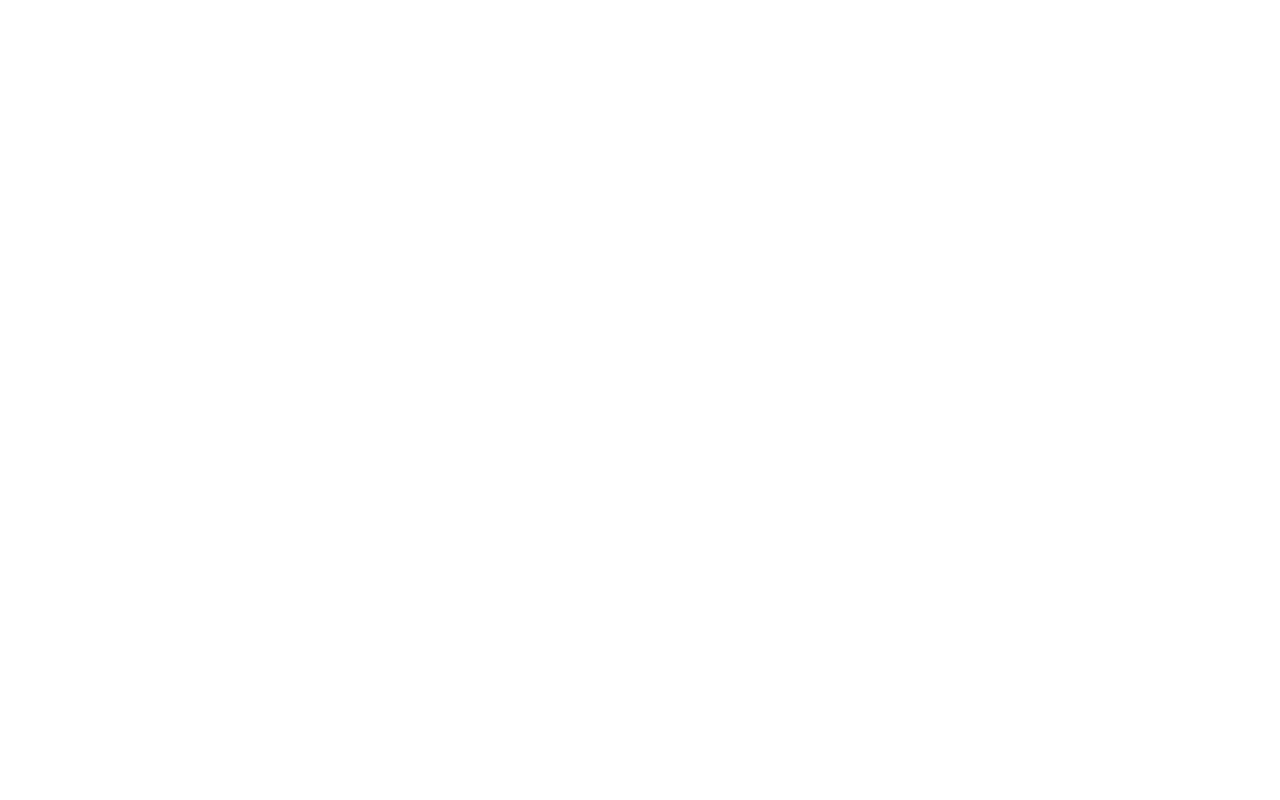
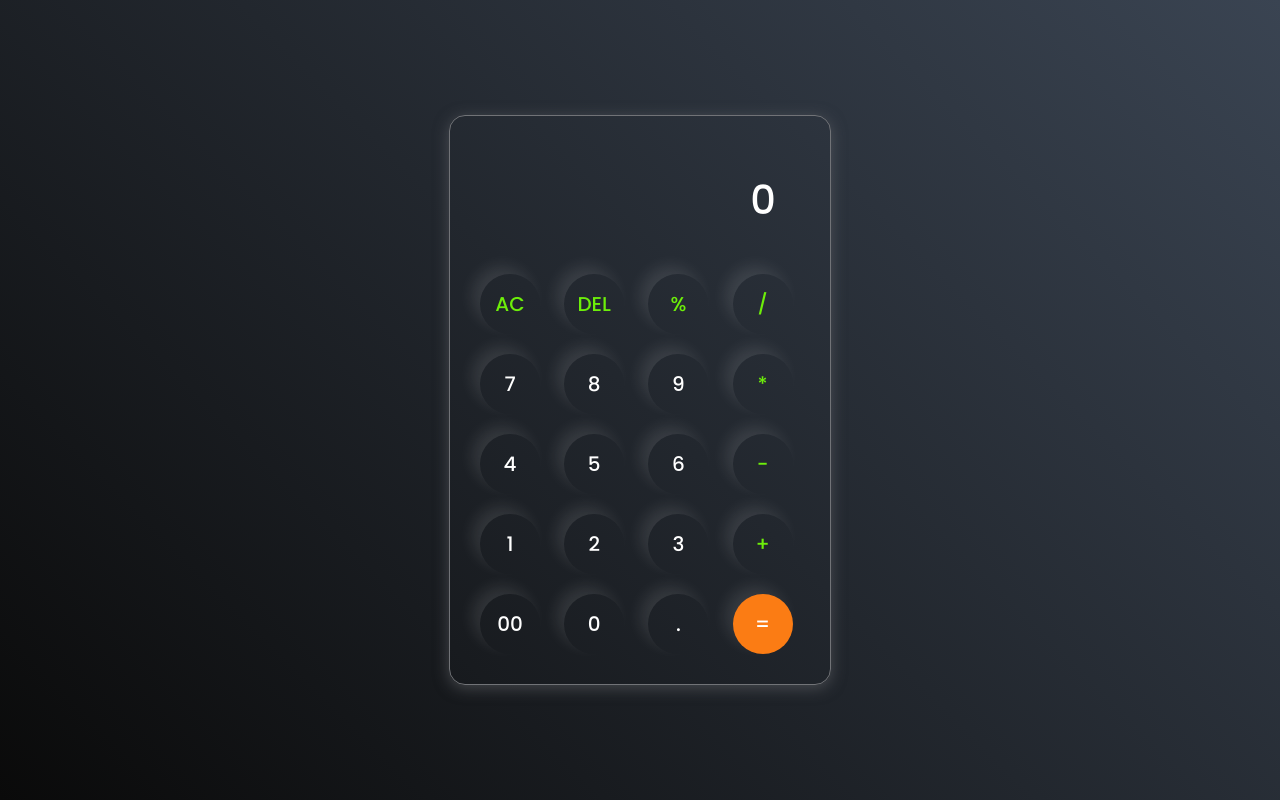
Before and after one commit to Taslim-khan007/Calculator, a plain HTML site: page index.html in a window 1280 px wide. Drawn offline with Linux system fonts and the light colour scheme.

Commit message:
Add Files

```diff
--- a/index.html
+++ b/index.html
@@ -1,11 +1,50 @@
 <!DOCTYPE html>
  <html lang="en">
    <head>
-    <meta charset="UTF-8">
-    <meta name="viewport" content="width=device-width, initial-scale=1.0">
-    <title>Document</title>
+     <meta charset="UTF-8" />
+     <meta http-equiv="X-UA-Compatible" content="IE=edge" />
+     <meta name="viewport" content="width=device-width, initial-scale=1.0" />
+     <link rel="stylesheet" href="styles.css" />
+     <title>Calculator</title>
    </head>
    <body>
+     <div class="container">
+       <div class="calculator">
+         <input type="text" id="inputBox" placeholder="0" />
+         <div>
+           <button class="button operator">AC</button>
+           <button class="button operator">DEL</button>
+           <button class="button operator">%</button>
+           <button class="button operator">/</button>
+         </div>
+         <div>
+           <button class="button">7</button>
+           <button class="button">8</button>
+           <button class="button">9</button>
+           <button class="button operator">*</button>
+         </div>
+         <div>
+           <button class="button">4</button>
+           <button class="button">5</button>
+           <button class="button">6</button>
+           <button class="button operator">-</button>
+         </div>
+         <div>
+           <button class="button">1</button>
+           <button class="button">2</button>
+           <button class="button">3</button>
+           <button class="button operator">+</button>
+         </div>
 
+         <div>
+           <button class="button">00</button>
+           <button class="button">0</button>
+           <button class="button">.</button>
+           <button class="button equalBtn">=</button>
+         </div>
+       </div>
+     </div>
+
+     <script src="script.js"></script>
    </body>
  </html>
--- a/script.js
+++ b/script.js
@@ -1,2 +1,27 @@
-let r = 10;
-let j = 6;
+let input = document.getElementById('inputBox');
+ let buttons = document.querySelectorAll('button');
+
+ let string = "";
+ let arr = Array.from(buttons);
+ arr.forEach(button => {
+     button.addEventListener('click', (e) =>{
+         if(e.target.innerHTML == '='){
+             string = eval(string);
+             input.value = string;
+         }
+
+         else if(e.target.innerHTML == 'AC'){
+             string = "";
+             input.value = string;
+         }
+         else if(e.target.innerHTML == 'DEL'){
+             string = string.substring(0, string.length-1);
+             input.value = string;
+         }
+         else{
+             string += e.target.innerHTML;
+             input.value = string;
+         }
+
+     })
+ })
--- a/styles.css
+++ b/styles.css
@@ -0,0 +1,64 @@
+@import url('https://fonts.googleapis.com/css2?family=Poppins:wght@500&display=swap');
+
+ *{
+     margin: 0;
+     padding: 0;
+     box-sizing: border-box;
+     font-family: 'Poppins', sans-serif;
+ }
+
+ body{
+     width: 100%;
+     height: 100vh;
+     display: flex;
+     justify-content: center;
+     align-items: center;
+     background: linear-gradient(45deg, #0a0a0a, #3a4452);
+ }
+
+ .calculator{
+     border: 1px solid #717377;
+     padding: 20px;
+     border-radius: 16px;
+     background: transparent;
+     box-shadow: 0px 3px 15px rgba(113, 115, 119, 0.5);
+
+ }
+
+ input{
+     width: 320px;
+     border: none;
+     padding: 24px;
+     margin: 10px;
+     background: transparent;
+     box-shadow: 0px 3px 15px rgbs(84, 84, 84, 0.1);
+     font-size: 40px;
+     text-align: right;
+     cursor: pointer;
+     color: #ffffff;
+ }
+
+ input::placeholder{
+     color: #ffffff;
+ }
+
+ button{
+     border: none;
+     width: 60px;
+     height: 60px;
+     margin: 10px;
+     border-radius: 50%;
+     background: transparent;
+     color: #ffffff;
+     font-size: 20px;
+     box-shadow: -8px -8px 15px rgba(255, 255, 255, 0.1);
+     cursor: pointer;
+ }
+
+ .equalBtn{
+     background-color: #fb7c14;
+ }
+
+ .operator{
+     color: #6dee0a;
+ }
```
Also changed, not shown: Screenshot 2025-04-20 182756.png (added), 1 other file. Lines whose indentation alone changed are shown as unchanged.
